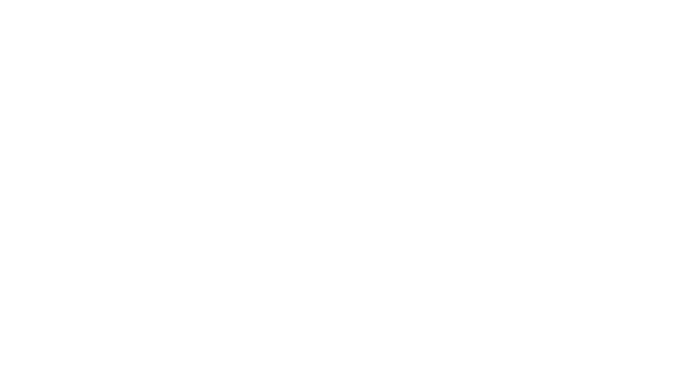
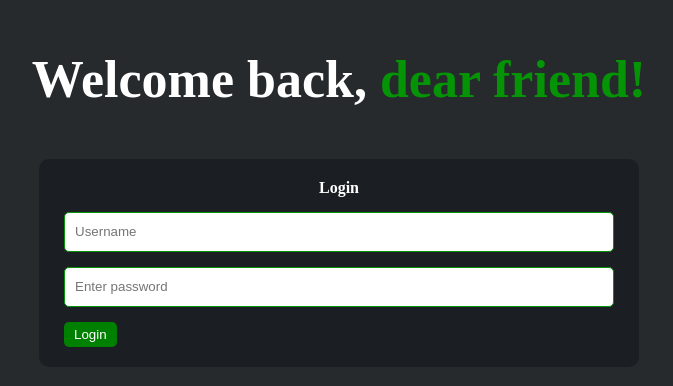
Before and after one commit to lustojc/spring-react, a React (Create React App) app: page /#/ in a window 1280 px wide. Before the commit this address had no page. Shown: the part 192-578 px from the top of the page, without its empty margins (301-974 px from the left). Built offline with nearby package versions, Linux system fonts and the light colour scheme.

Commit message:
Added version for deploy

```diff
--- a/package.json
+++ b/package.json
@@ -1,4 +1,5 @@
 {
+  "homepage": "https://lustojc.github.io/spring-react",
   "name": "spring-react",
   "version": "0.1.0",
   "private": true,
@@ -18,6 +19,8 @@
     "web-vitals": "^2.1.4"
   },
   "scripts": {
+    "predeploy": "npm run build",
+    "deploy": "gh-pages -d build",
     "start": "react-scripts start",
     "build": "react-scripts build",
     "test": "react-scripts test",
@@ -40,5 +43,8 @@
       "last 1 firefox version",
       "last 1 safari version"
     ]
+  },
+  "devDependencies": {
+    "gh-pages": "^3.2.3"
   }
 }
--- a/src/App.js
+++ b/src/App.js
@@ -9,7 +9,7 @@ function App() {
   return (
     <Provider store={store}>
       <Routes>
-        <Route path="/login" element={<Login />}></Route>
+        <Route path="/" element={<Login />}></Route>
         <Route path="/home" element={<ProtectedRoute />}>
         </Route>
       </Routes>
--- a/src/components/ProtectedRoute/ProtectedRoute.jsx
+++ b/src/components/ProtectedRoute/ProtectedRoute.jsx
@@ -6,7 +6,7 @@ import Home from "../Home/Home";
 const ProtectedRoute = () => {
   const auth = useSelector((store) => store.authenticated);
 
-  return auth ? <Home></Home> : <Navigate to="/login" />;
+  return auth ? <Home></Home> : <Navigate to="/" />;
 };
 
 export default ProtectedRoute;
--- a/src/index.js
+++ b/src/index.js
@@ -1,14 +1,14 @@
 import React from "react";
 import ReactDOM from "react-dom";
-import { BrowserRouter } from "react-router-dom";
+import { BrowserRouter, HashRouter } from "react-router-dom";
 import App from "./App";
 import reportWebVitals from "./reportWebVitals";
 
 ReactDOM.render(
   <React.StrictMode>
-    <BrowserRouter>
+    <HashRouter>
       <App />
-    </BrowserRouter>
+    </HashRouter>
   </React.StrictMode>,
   document.getElementById("root")
 );
```
Also changed, not shown: 1 other file (tests, documents, lock files or other folders).
